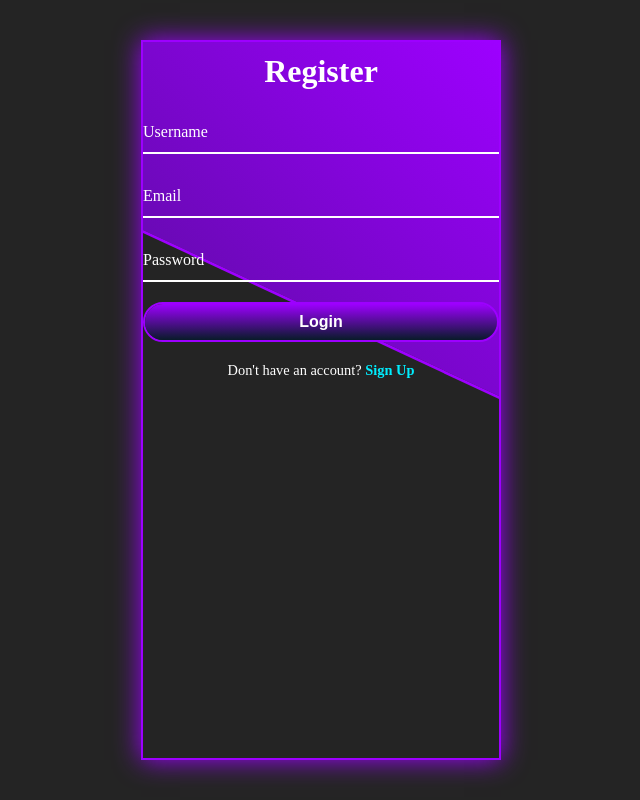
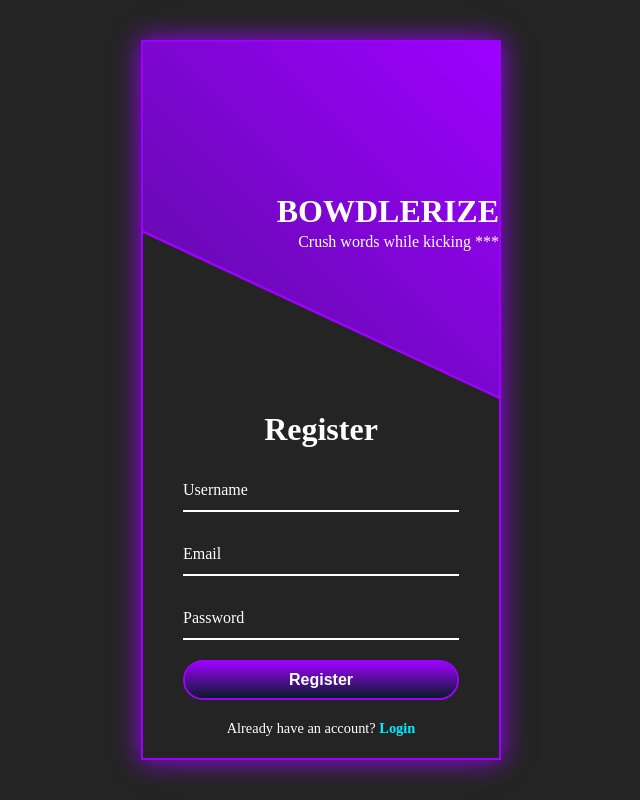
Before and after one commit to rbarcode/CapstoneAuthUIMockUp, a plain HTML site: page index.html in a window 1280 px wide. Shown: the whole page, without its empty margins (319-959 px from the left). Drawn offline with Linux system fonts and the light colour scheme.

Commit message:
Update registration section.

```diff
--- a/css/styles.css
+++ b/css/styles.css
@@ -27,7 +27,8 @@ body {
 
 .wrapper .form-box {
   position: absolute;
-  top: 0;
+  /* Removed from here and placed in .wrapper .form-box.login... otherwise register cannot be placed at bottom of container */
+  /* top: 0; */
   width: 100%;
   height: 50%;
   /* background-color: red; */
@@ -37,12 +38,16 @@ body {
 }
 
 .wrapper .form-box.login {
-  left: 0;
-  padding: 0 40px;
+  top: 0;
+  padding: 0 2.5rem;
   display: none;
 }
 
-.wrapper .form-box.register {}
+.wrapper .form-box.register {
+  bottom: 0;
+  padding: 0 2.5rem;
+  /* display: none; */
+}
 
 .form-box h2 {
   font-size: 2rem;
@@ -157,6 +162,11 @@ body {
   display: none;
 }
 
+.wrapper .info-text.register {
+  top: 0;
+  text-align: right;
+}
+
 .info-text h2 {
   font-size: 2rem;
   color: #fff;
--- a/index.html
+++ b/index.html
@@ -29,7 +29,7 @@
         </div>
         <button id="login-submit" type="submit" class="btn">Login</button>
         <div class="logreg-link">
-          <p>Don't have an account? <a href="#" class="register-link">Sign Up</a></p>
+          <p>Don't have an account? <a href="#" class="register-link">Register</a></p>
         </div>
       </form>
     </div>
@@ -57,11 +57,15 @@
           <label asp-for="Input.Password">Password</label>
           <span asp-asp-validation-for="Input.Password"></span>
         </div>
-        <button id="login-submit" type="submit" class="btn">Login</button>
+        <button id="login-submit" type="submit" class="btn">Register</button>
         <div class="logreg-link">
-          <p>Don't have an account? <a href="#" class="register-link">Sign Up</a></p>
+          <p>Already have an account? <a href="#" class="login-link">Login</a></p>
         </div>
       </form>
+    </div>
+    <div class="info-text register">
+      <h2>bowdlerize</h2>
+      <p>Crush words while kicking ***</p>
     </div>
   </div>
 
```
